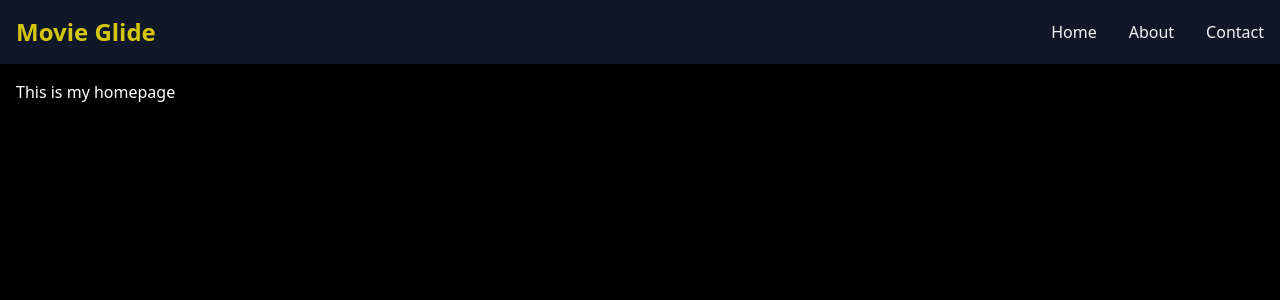
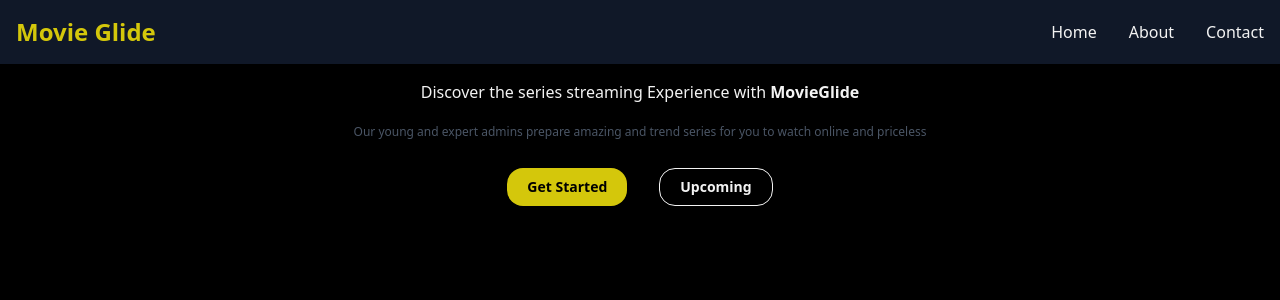
Before and after one commit to alx-software-engineer/movieGlide, a React (Vite) app in the folder movie-glide/: page / in a window 1280 px wide. Shown: the top 300 px of the page. Built offline with nearby package versions, Linux system fonts and the light colour scheme.

Commit message:
Added Get-Started button

```diff
--- a/movie-glide/src/App.jsx
+++ b/movie-glide/src/App.jsx
@@ -1,9 +1,10 @@
 import { BrowserRouter, Routes, Route } from 'react-router-dom'
 import Home from './Components/Home'
-import AboutUs from './Components/AboutUs'
+import AboutUs from './Components/FilmDetails'
 import ContactUs from './Components/ContactUs'
 import Navigation from './Components/Navigation'
 import Layout from './Components/Layout'
+import NoPageFound from './Components/NoPageFound'
 import './App.css';
 
 function App() {
@@ -16,6 +17,7 @@ function App() {
           <Route path="/aboutUs" element={<AboutUs />} />
           <Route path="/contactUs" element={<ContactUs />} />
           <Route path="/navlinks" element={<Navigation />} />
+          <Route path="*" element={<NoPageFound />} />
         </Route>
       </Routes>
     </BrowserRouter>
--- a/movie-glide/src/Components/AboutUs.jsx
+++ b/movie-glide/src/Components/FilmDetails.jsx
@@ -1,6 +1,6 @@
 function AboutUs() {
     return (
-        <h1 className="text-white">This is The AboutUs page</h1>
+        <h1 className="text-white">This is The DEtails page</h1>
     )
 }
 
--- /dev/null
+++ b/movie-glide/src/Components/GetStartedBtn.jsx
@@ -0,0 +1,7 @@
+function GetStartedBtn() {
+    return (
+        <button type="button" className="bg-primary text-sm font-bold rounded-2xl px-5 py-2 border-0 outline-0">Get Started</button>
+    )
+}
+
+export default GetStartedBtn;
--- a/movie-glide/src/Components/Home.jsx
+++ b/movie-glide/src/Components/Home.jsx
@@ -1,10 +1,24 @@
-
+import GetStartedBtn from "./GetStartedBtn";
+import UpcomingBtn from "./UpcomingBtn";
 
 
 function Home() {
     return (
        <div>
-           <h1 className="text-white">This is my homepage</h1>
+            <h1 className="text-secondary text-center mb-5">
+                Discover the series streaming
+                Experience with  <span className="font-bold">MovieGlide</span>
+            </h1>
+
+            <h2 className="text-gray-600 text-xs text-center mb-7">
+                Our young and expert admins prepare amazing and
+                trend series for you to watch online and priceless
+            </h2>
+
+            <div className="flex justify-center gap-8">
+                <GetStartedBtn />
+                <UpcomingBtn />
+            </div>
        </div>
     );
 }
--- a/movie-glide/src/Components/NoPageFound.jsx
+++ b/movie-glide/src/Components/NoPageFound.jsx
@@ -3,3 +3,5 @@ function NoPageFound() {
         <h1 className="text-white">No page found here!!</h1>
     )
 }
+
+export default NoPageFound
--- /dev/null
+++ b/movie-glide/src/Components/UpcomingBtn.jsx
@@ -0,0 +1,7 @@
+function UpcomingBtn() {
+    return (
+        <button type="button" className="text-secondary text-sm font-bold rounded-2xl px-5 py-2 border outline-0">Upcoming</button>
+    )
+}
+
+export default UpcomingBtn;
```
Also changed, not shown: movie-glide/src/assets/Button.jsx (added).
